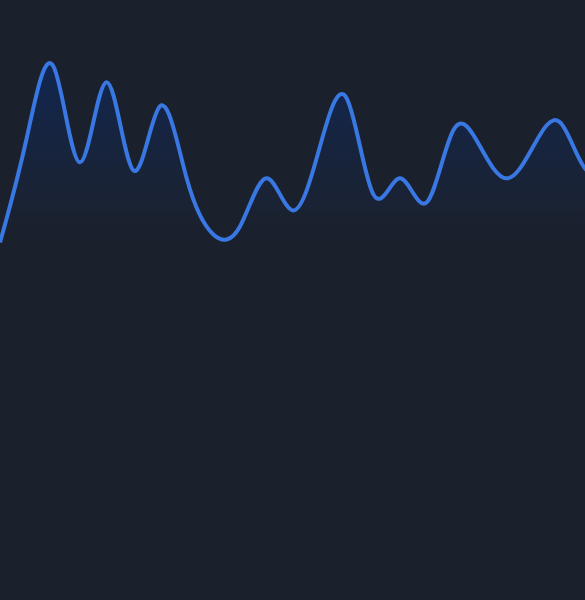
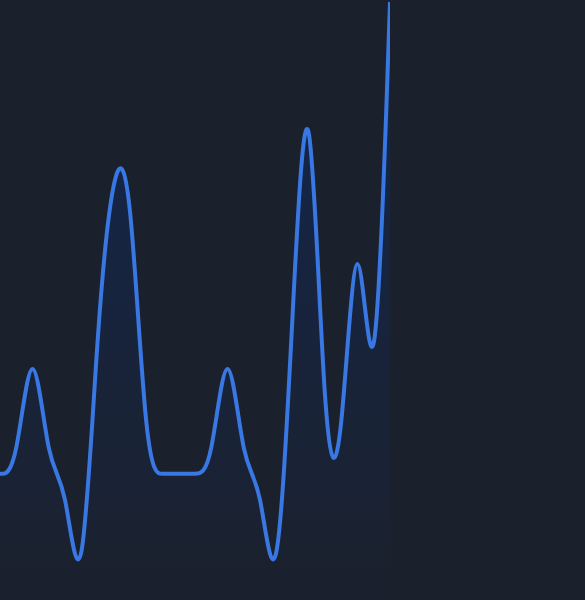
Before and after one commit to martinmiglio/tixtrend, a Next.js app in the folder site/: page /graph-test in a window 390 px wide. Shown: the top 600 px of the page, 585 px wide, since content can reach past the window. Built offline with nearby package versions, Linux system fonts and the light colour scheme.

Commit message:
update graph to take in height and width props update test to make full screen & responsive for mobile add datapoint type

```diff
--- a/site/src/components/chart/Cursor.tsx
+++ b/site/src/components/chart/Cursor.tsx
@@ -7,9 +7,10 @@ import useMediaQuery from "@utils/usehooks-ts";
 type CursorProps = {
   parentWidth: number;
   parentHeight: number;
+  graphPathRef: React.RefObject<SVGPathElement>;
 };
 
-const Cursor = ({ parentWidth, parentHeight }: CursorProps) => {
+const Cursor = ({ parentWidth, parentHeight, graphPathRef }: CursorProps) => {
   const CURSOR_RADIUS = 5;
 
   const isMobile = useMediaQuery("(max-width: 640px)");
@@ -18,11 +19,7 @@ const Cursor = ({ parentWidth, parentHeight }: CursorProps) => {
   const [visible, setVisible] = useState(false);
 
   useEffect(() => {
-    if (!cursorRef.current) {
-      return;
-    }
-    const selector = "path#graph_path";
-    const graphPath = document.querySelector(selector);
+    const graphPath = graphPathRef.current;
     if (!graphPath) {
       return;
     }
@@ -31,10 +28,16 @@ const Cursor = ({ parentWidth, parentHeight }: CursorProps) => {
   }, []);
 
   const [{ x, y }, api] = useSpring(() => ({
-    x: -1.25 * parentWidth,
-    y: -1 * parentHeight,
+    x: 0,
+    y: 0,
     config: { mass: 1, tension: 300, friction: 30, precision: 1, clamp: true },
   }));
+
+  useEffect(() => {
+    if (parentHeight && parentWidth) {
+      api.set({ x: -1.25 * parentWidth, y: -1 * parentHeight });
+    }
+  }, []);
 
   const cursorAnimation = (xy: Vector2) => {
     if (cursorRef.current) {
@@ -51,7 +54,7 @@ const Cursor = ({ parentWidth, parentHeight }: CursorProps) => {
       }
 
       api.start({
-        x: pathPoint.x - cursorX / 2,
+        x: pathPoint.x - cursorX / 2 + 1,
         y: pathPoint.y - parentHeight * 2,
       });
 
--- /dev/null
+++ b/site/src/components/chart/DataPoint.d.ts
@@ -0,0 +1,4 @@
+export type DataPoint = {
+  date: number;
+  value: number;
+};
--- a/site/src/components/chart/Graph.tsx
+++ b/site/src/components/chart/Graph.tsx
@@ -1,22 +1,19 @@
 import React from "react";
 import { scaleTime, scaleLinear } from "d3-scale";
 import * as shape from "d3-shape";
+import dynamic from "next/dynamic";
 
-import Cursor from "./Cursor";
+import { DataPoint } from "./DataPoint";
 
-export interface DataPoint {
-  date: number;
-  value: number;
-}
+const Cursor = dynamic(() => import("./Cursor"), { ssr: false });
 
 interface GraphProps {
   data: DataPoint[];
+  height: number;
+  width: number;
 }
 
-const Graph = ({ data }: GraphProps) => {
-  const width = 640;
-  const φ = (1 + Math.sqrt(5)) / 2;
-  const height = (1 - 1 / φ) * width;
+const Graph = ({ data, height, width }: GraphProps) => {
   const strokeWidth = 4;
   const padding = strokeWidth / 2;
 
@@ -39,6 +36,8 @@ const Graph = ({ data }: GraphProps) => {
     .y((p: { value: number }) => scaleY(p.value))
     .curve(shape.curveBasis)(data) as string;
 
+  const graphPathRef = React.useRef<SVGPathElement>(null);
+
   // issues with path: https://github.com/facebook/react/issues/15187
   // Warning: Prop `d` did not match. Server:
   return (
@@ -59,14 +58,18 @@ const Graph = ({ data }: GraphProps) => {
         />
         <path
           // the graph path
-          id="graph_path"
+          ref={graphPathRef}
           fill="transparent"
           stroke="#3977e3"
           d={graphPath}
           strokeWidth={strokeWidth}
         />
       </svg>
-      <Cursor parentWidth={width} parentHeight={height} />
+      <Cursor
+        parentWidth={width}
+        parentHeight={height}
+        graphPathRef={graphPathRef}
+      />
     </div>
   );
 };
--- a/site/src/components/helpers/WindowDimensions.tsx
+++ b/site/src/components/helpers/WindowDimensions.tsx
@@ -9,17 +9,22 @@ function getWindowDimensions() {
 }
 
 export default function useWindowDimensions() {
-  const [windowDimensions, setWindowDimensions] = useState(
-    getWindowDimensions()
-  );
+  const [windowDimensions, setWindowDimensions] = useState({
+    width: 0,
+    height: 0,
+  });
 
   useEffect(() => {
     function handleResize() {
       setWindowDimensions(getWindowDimensions());
     }
 
+    handleResize();
     window.addEventListener("resize", handleResize);
-    return () => window.removeEventListener("resize", handleResize);
+
+    return () => {
+      window.removeEventListener("resize", handleResize);
+    };
   }, []);
 
   return windowDimensions;
--- a/site/src/pages/graph-test.tsx
+++ b/site/src/pages/graph-test.tsx
@@ -1,12 +1,13 @@
 //graph-test.tsx
 /* a test page for the graph component */
-import React, { useEffect, useState } from "react";
+import React from "react";
 import { PriceData } from "@utils/types/PriceData/PriceData";
 
-import Graph, { DataPoint } from "@components/chart/Graph";
+import Graph from "@components/chart/Graph";
+import useWindowDimensions from "@components/helpers/WindowDimensions";
+import { DataPoint } from "@components/chart/DataPoint";
 
 const createFakeData = (n: number) => {
-
   const data: PriceData[] = [];
   const min_val = 10;
   const max_val = 15;
@@ -29,11 +30,14 @@ const createFakeData = (n: number) => {
   return data;
 };
 
+const fakeData = createFakeData(25);
+
 const GraphTest = () => {
-  const fakeData = createFakeData(25);
+  const { height, width } = useWindowDimensions();
 
   return (
     <div className="w-screen">
+      <div className="mx-auto">
         <Graph
           data={fakeData.map((priceData: PriceData): DataPoint => {
             return {
@@ -41,7 +45,10 @@ const GraphTest = () => {
               value: priceData.min,
             };
           })}
+          height={width < 640 ? 0.75 * height : height}
+          width={width}
         />
+      </div>
     </div>
   );
 };
```
Lines whose indentation alone changed are shown as unchanged.
